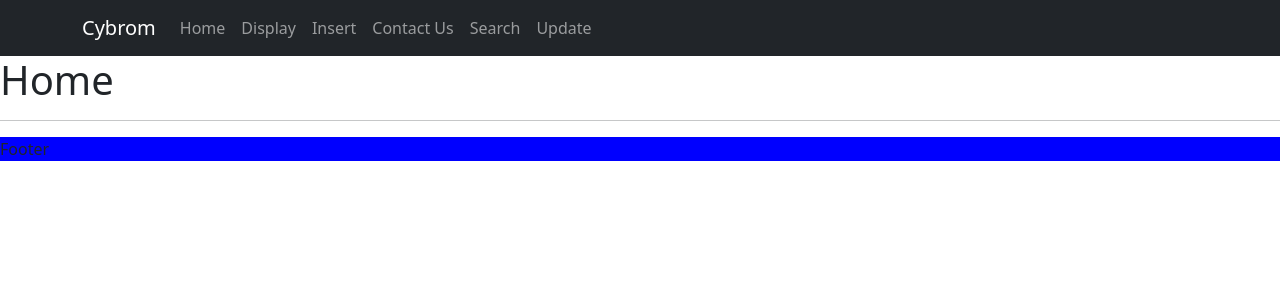
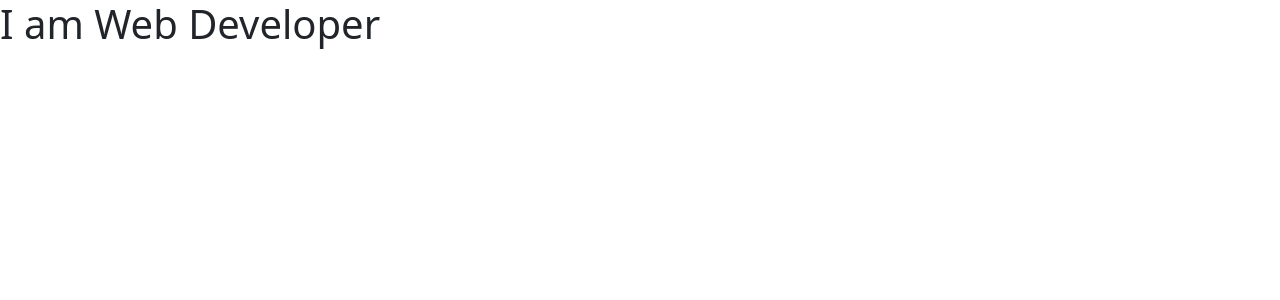
Before and after one commit to Arunsilawat/React, a React (Vite) app: page / in a window 1280 px wide. Shown: the top 300 px of the page. Built offline with nearby package versions, Linux system fonts and the light colour scheme.

Commit message:
if else condition

```diff
--- a/src/App.jsx
+++ b/src/App.jsx
@@ -1,30 +1,40 @@
-import { BrowserRouter,Routes,Route } from "react-router-dom";
-import Layout from "./Layout";
-import Home from "./Pages/Home";
-import Display from "./Pages/Display";
-import Contact from "./Pages/Contact";
-import Insert from "./Pages/Insert";
-import Search from "./Pages/Search";
-import Update from "./Pages/Update";
+// import { BrowserRouter,Routes,Route } from "react-router-dom";
+// import Layout from "./Layout";
+// import Home from "./Pages/Home";
+// import Display from "./Pages/Display";
+// import Contact from "./Pages/Contact";
+// import Insert from "./Pages/Insert";
+// import Search from "./Pages/Search";
+// import Update from "./Pages/Update";
 
 
 
+// const App=()=>{
+//     return(
+//         <>
+//         <BrowserRouter>
+//            <Routes>
+//                <Route path="/" element={<Layout/>}>
+//                 <Route index element={<Home/>} />
+//                 <Route path="/home" element={<Home/>} />
+//                 <Route path="/display" element={<Display/>} />
+//                 <Route path="/contact" element={<Contact/>} />
+//                 <Route path="/insert" element={<Insert/>} />
+//                 <Route path="/search" element={<Search/>} />
+//                 <Route path="/update" element={<Update/>}/>
+//                </Route>
+//            </Routes>
+//         </BrowserRouter>
+//         </>
+//     )
+// }
+// export default App;
+// ========================================end=========================================================
+import Collage from "./Collage";
 const App=()=>{
     return(
         <>
-        <BrowserRouter>
-           <Routes>
-               <Route path="/" element={<Layout/>}>
-                <Route index element={<Home/>} />
-                <Route path="/home" element={<Home/>} />
-                <Route path="/display" element={<Display/>} />
-                <Route path="/contact" element={<Contact/>} />
-                <Route path="/insert" element={<Insert/>} />
-                <Route path="/search" element={<Search/>} />
-                <Route path="/update" element={<Update/>}/>
-               </Route>
-           </Routes>
-        </BrowserRouter>
+        <Collage myVal={false}/>
         </>
     )
 }
--- /dev/null
+++ b/src/Collage.jsx
@@ -0,0 +1,19 @@
+
+
+const Collage=(props)=>{
+    if(props.myVal){
+        return(
+            <>
+            <h1>I am From Bhopal</h1>
+            </>
+        )
+    }
+    else{
+        return(
+            <>
+        <h1>I am Web Developer</h1>
+            </>
+        )
+    }
+}
+export default Collage;
```
